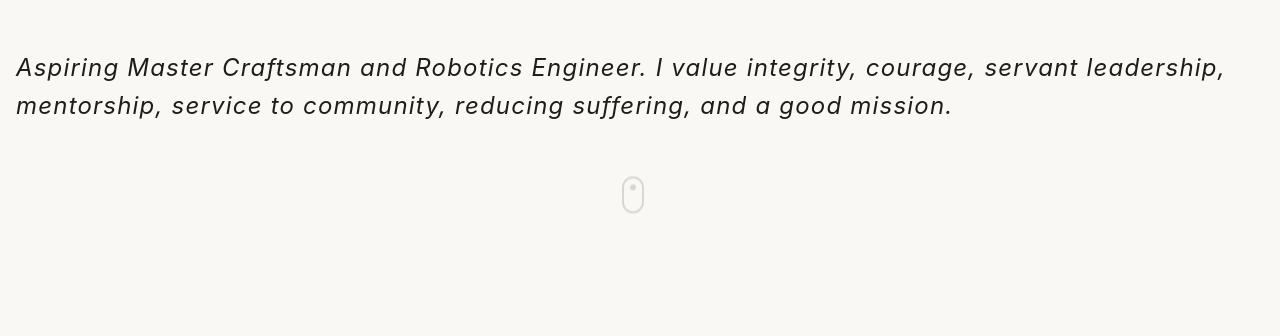
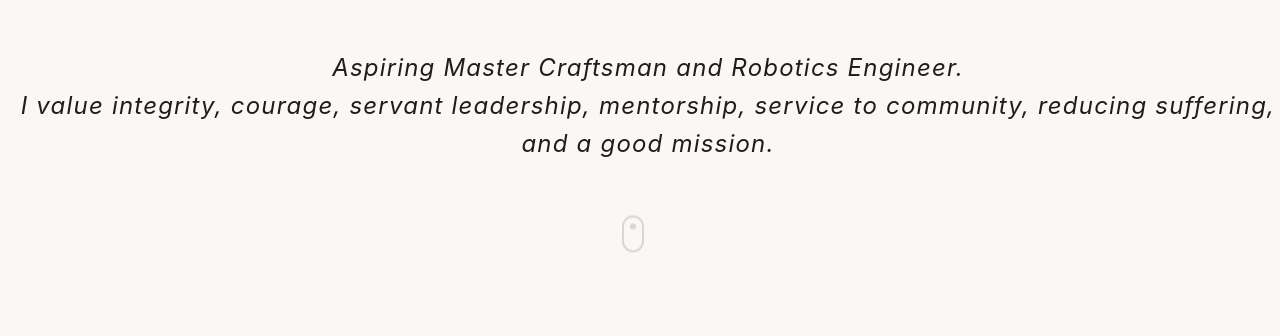
Before and after one commit to DavidAbuin/davidabuin.github.io, a plain HTML site: page index.html in a window 1280 px wide. Shown: the part 688-1024 px from the top of the page. Drawn offline with Linux system fonts and the light colour scheme.

Commit message:
hero-subtitle change

```diff
--- a/index.html
+++ b/index.html
@@ -665,8 +665,9 @@ nav button.active {
     <p class="hero-subtitle">Member of the RobotiXX and CRADL Labs</p>
     <p class="hero-subtitle">Department of Mechanical Engineering</p>
     <p class="hero-subtitle">George Mason University - College of Engineering and Computing</p>
-    <p class="hero-subtitle tagline">
-        <em>Aspiring Master Craftsman and Robotics Engineer. I value integrity, courage, servant leadership, mentorship, service to community, reducing suffering, and a good mission.</em>
+    <p class="hero-subtitle tagline" style="text-align: center;">
+        <em>Aspiring Master Craftsman and Robotics Engineer. <br>
+            I value integrity, courage, servant leadership, mentorship, service to community, reducing suffering, and a good mission.</em>
     </p>
 </div>
 
```
